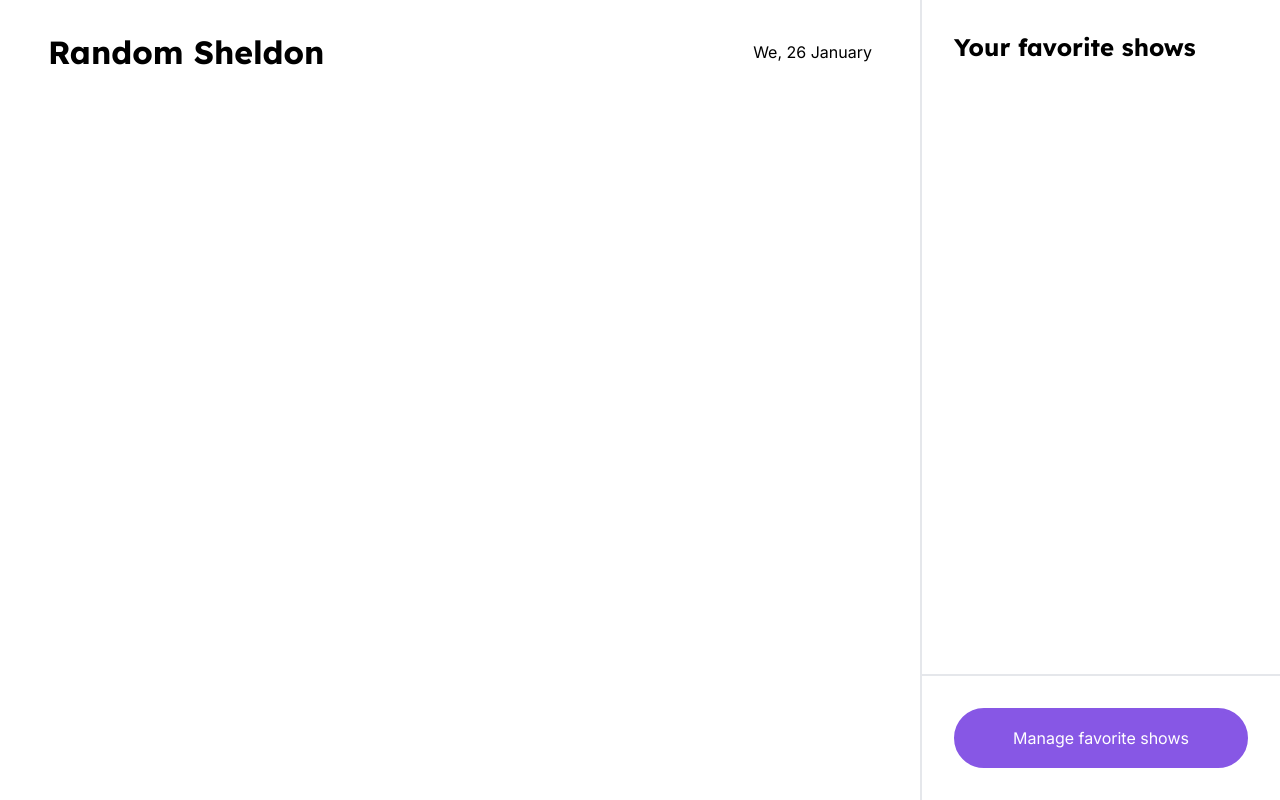
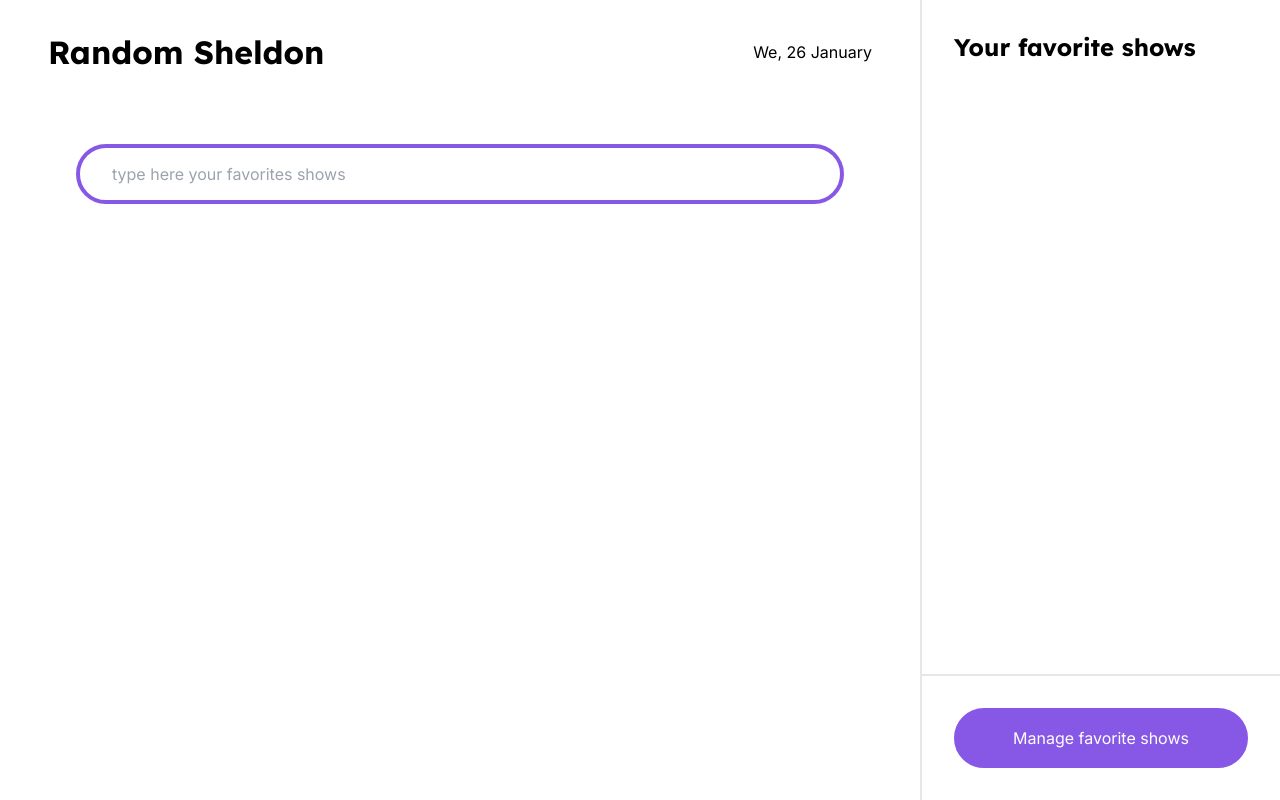
Before and after one commit to romulo-nascimento/randomflix, a Next.js app: page / in a window 1280 px wide. Built offline with nearby package versions, Linux system fonts and the light colour scheme.

Commit message:
Fix Index component declaration

```diff
--- a/src/components/FavoriteShowsList/index.tsx
+++ b/src/components/FavoriteShowsList/index.tsx
@@ -35,9 +35,11 @@ const FavoriteShowsList = () => {
         }
       </ul>
       <div className="flex flex-col pt-8 px-8 border-t-2">
-        <Link href={isManagingFavorites ? '/' : '/manage'}>
-          <Button>{isManagingFavorites ? 'Done' : 'Manage favorite shows'}</Button>
-        </Link>
+        <Button>
+          <Link href={isManagingFavorites ? '/' : '/manage'}>
+            {isManagingFavorites ? 'Done' : 'Manage favorite shows'}
+          </Link>
+        </Button>
       </div>
     </article>
   );
--- a/src/pages/index.tsx
+++ b/src/pages/index.tsx
@@ -1,3 +1,11 @@
 import Home from './home';
+import Manage from './manage';
+import { useFavoritesContext } from '../contexts/FavoritesContext';
 
-export default Home;
+const Index = () => {
+    const { favoriteShows } = useFavoritesContext()
+
+    return favoriteShows.length ? <Home/> : <Manage/>
+}
+
+export default Index;
--- a/src/pages/manage/index.tsx
+++ b/src/pages/manage/index.tsx
@@ -4,7 +4,7 @@ import SearchShowList from '../../components/SearchShowList';
 import { fetchShowsByTerm } from '../../services/shows';
 import debounce from '../../utils/debounce';
 
-const Home = () => {
+const Manage = () => {
   const [searchResults, setSearchResults] = useState([]);
 
   const searchShows = debounce(async s => {
@@ -38,4 +38,4 @@ const Home = () => {
   );
 };
 
-export default Home;
+export default Manage;
```
